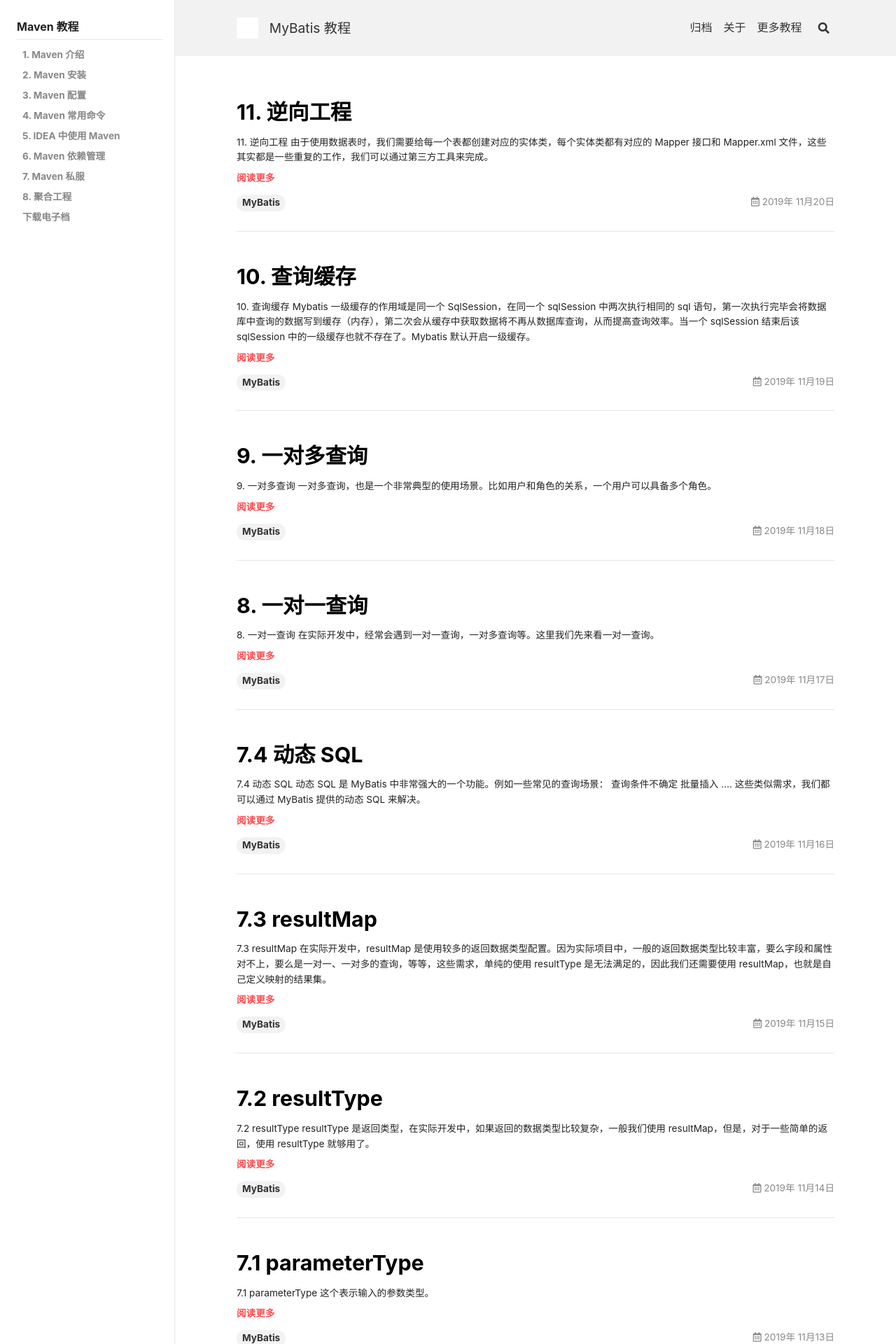
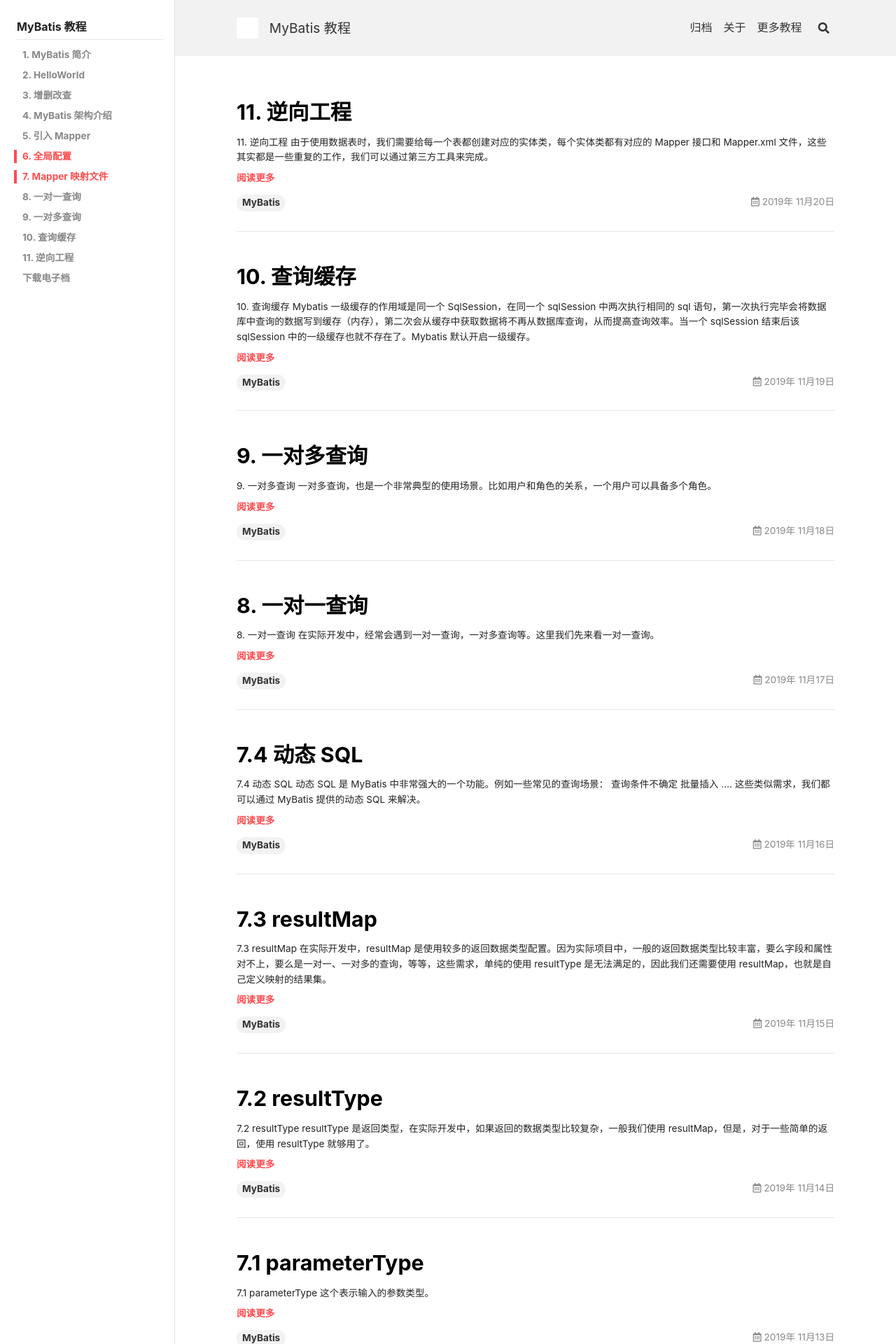
Before and after one commit to javaboylovemybatis/javaboylovemybatis.github.io, a Jekyll site: the page built from index.html, in a window 1280 px wide. Shown: the top 1920 px of the page at 70% size. Built offline with Jekyll 4.4.1, drawn with Linux system fonts in a browser that asks for light colours; nearby versions of some CDN libraries; the list of posts is cut into pages by our own code; comment, search, counter and statistics services are not loaded.

Commit message:
Update navigation.yml

```diff
--- a/_data/navigation.yml
+++ b/_data/navigation.yml
@@ -34,23 +34,47 @@ header:
       zh-Hans : &ZH_HANS  更多教程
     url: http://www.javaboy.org
 docs-zh:
-  - title:      Maven 教程
+  - title:      MyBatis 教程
     children:
-      - title:  1. Maven 介绍
-        url:    http://maven.javaboy.org/2019/1001/maven-info
-      - title:  2. Maven 安装
-        url:    http://maven.javaboy.org/2019/1002/maven-install
-      - title:  3. Maven 配置
-        url:    http://maven.javaboy.org/2019/1003/maven-config
-      - title:  4. Maven 常用命令
-        url:    http://maven.javaboy.org/2019/1004/maven
-      - title:  5. IDEA 中使用 Maven
-        url:    http://maven.javaboy.org/2019/1005/maven-idea
-      - title:  6. Maven 依赖管理
-        url:    http://maven.javaboy.org/2019/1006/maven-dependency
-      - title:  7. Maven 私服
-        url:    http://maven.javaboy.org/2019/1007/maven-nexus
-      - title:  8. 聚合工程
-        url:    http://maven.javaboy.org/2019/1008/maven-pom
+      - title:  1. MyBatis 简介
+        url:    http://mybatis.javaboy.org/2019/1101/mybatis-info
+      - title:  2. HelloWorld
+        url:    http://mybatis.javaboy.org/2019/1102/helloworld
+      - title:  3. 增删改查
+        url:    http://mybatis.javaboy.org/2019/1103/curd
+      - title:  4. MyBatis 架构介绍
+        url:    http://mybatis.javaboy.org/2019/1104/architecture
+      - title:  5. 引入 Mapper
+        url:    http://mybatis.javaboy.org/2019/1105/mapper
+      - title:  6. 全局配置
+        children:
+          - title: 6.1 properties
+            url: http://mybatis.javaboy.org/2019/1107/properties
+          - title: 6.2 settings
+            url: http://mybatis.javaboy.org/2019/1108/settings
+          - title: 6.3 typeAliases
+            url: http://mybatis.javaboy.org/2019/1109/typealias
+          - title: 6.4 typeHandlers
+            url: http://mybatis.javaboy.org/2019/1110/typehandlers
+          - title: 6.5 Mapper
+            url: http://mybatis.javaboy.org/2019/1111/mapper
+      - title:  7. Mapper 映射文件
+        children:
+          - title: 7.1 parameterType
+            url: http://mybatis.javaboy.org/2019/1113/parametertype
+          - title: 7.2 resultType
+            url: http://mybatis.javaboy.org/2019/1114/resulttype
+          - title: 7.3 resultMap
+            url: http://mybatis.javaboy.org/2019/1115/resultmap
+          - title: 7.4 动态 SQL
+            url: http://mybatis.javaboy.org/2019/1116/sql
+      - title:  8. 一对一查询
+        url:    http://mybatis.javaboy.org/2019/1117/one-to-one
+      - title:  9. 一对多查询
+        url:    http://mybatis.javaboy.org/2019/1118/one-to-many
+      - title:  10. 查询缓存
+        url:    http://mybatis.javaboy.org/2019/1119/cache
+      - title:  11. 逆向工程
+        url:    http://mybatis.javaboy.org/2019/1120/generator
       - title:  下载电子档
         url:    http://maven.javaboy.org/2019/1009/maven-download
```
